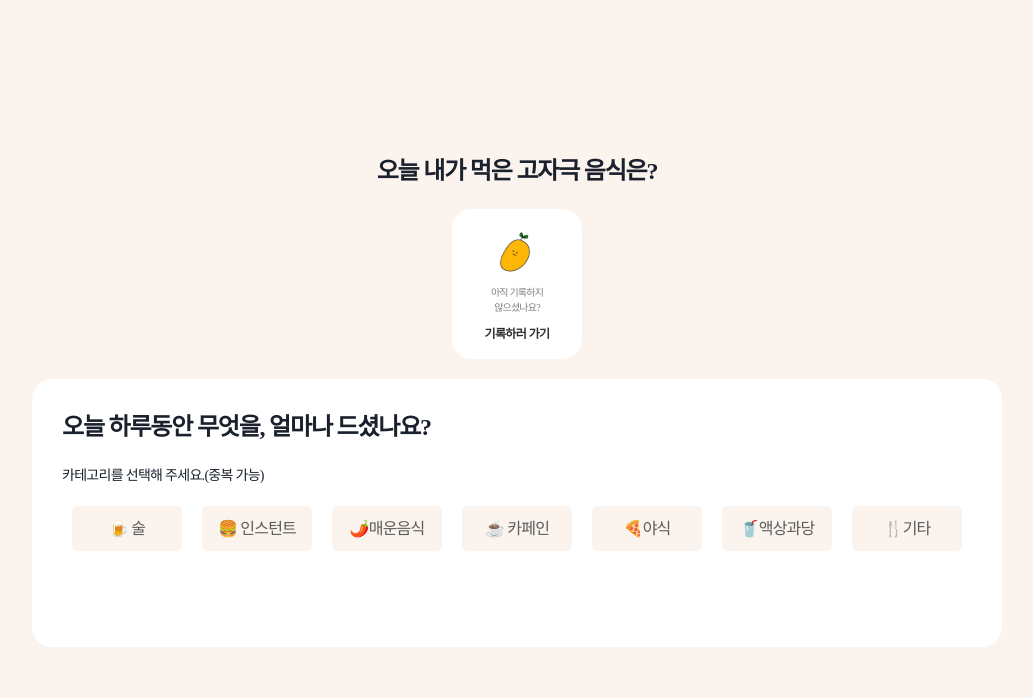
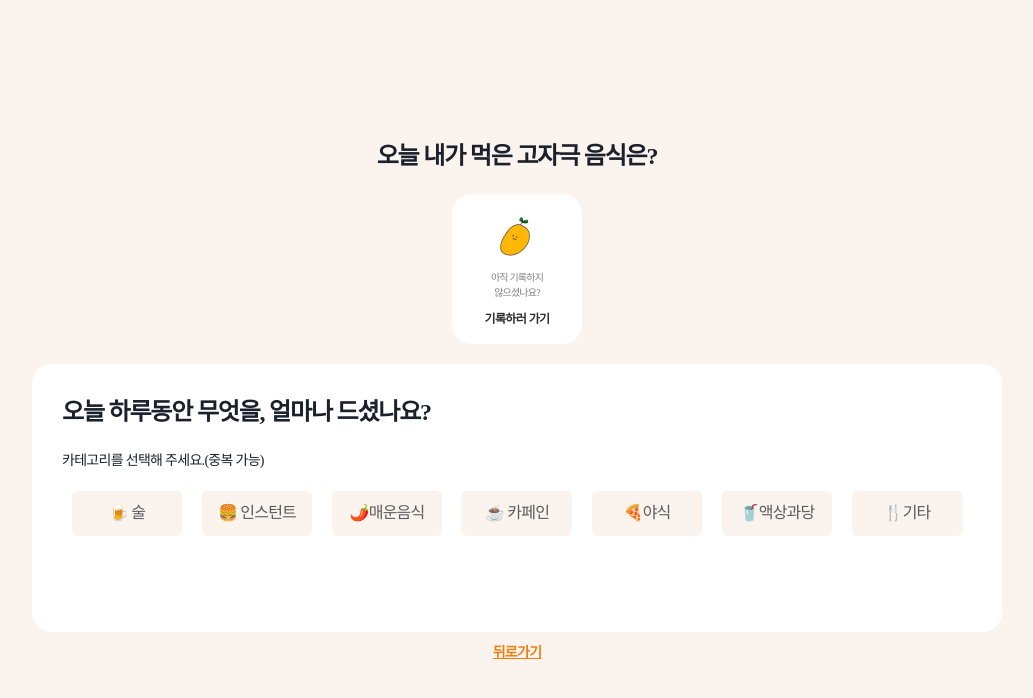
Before and after one commit to MangoSiruu/goToxicDiary, a React (Vite) app in the folder src/frontend/: page /todayEat in a window 1280 px wide. Shown: the top 698 px of the page, without its empty margins (123-1156 px from the left). Built offline with nearby package versions, Linux system fonts and the light colour scheme; a web font is replaced by a local one.

Commit message:
[feat] #40 - todayEat page 뒤로가기 버튼 추가

```diff
--- a/src/frontend/src/components/features/TodayFood/Form/index.jsx
+++ b/src/frontend/src/components/features/TodayFood/Form/index.jsx
@@ -103,6 +103,7 @@ const Wrapper = styled.div`
   gap: 20px;
   background-color: #fff;
   border-radius: 20px;
+  margin-bottom: 10px;
 `;
 
 const ButtonWrapper = styled.div`
--- a/src/frontend/src/pages/TodayEat/index.jsx
+++ b/src/frontend/src/pages/TodayEat/index.jsx
@@ -1,15 +1,18 @@
 import styled from 'styled-components';
 import { useEffect, useState } from 'react';
+import { useNavigate } from 'react-router-dom';
 import { Wrapper } from '../../components/common/layouts/Wrapper/Orange';
 import { TodayEatForm } from '../../components/features/TodayFood/Form';
 import { CardList } from '../../components/features/TodayFood/CardList';
 import useTodayFoods from '../../hooks/useTodayEatFoods';
 import { breakpoints } from '../../styles/variants';
 import RetryErrorBoundary from '../../components/common/RetryErrorBoundary';
+import { UnderlinedButton } from '../../components/common/Button/UnderlinedButton';
 
 export default function TodayEatPage() {
   const [toxicFoods, setToxicFoods] = useState([]);
   const todayFoods = useTodayFoods();
+  const nav = useNavigate();
 
   useEffect(() => {
     if (todayFoods) {
@@ -21,6 +24,10 @@ export default function TodayEatPage() {
     setToxicFoods(newToxicFoods);
   };
 
+  const moveToBack = () => {
+    nav(-1);
+  };
+
   return (
     <Wrapper>
       <Title>오늘 내가 먹은 고자극 음식은?</Title>
@@ -28,6 +35,7 @@ export default function TodayEatPage() {
       <RetryErrorBoundary>
         <TodayEatForm todayFoods={todayFoods} onFoodsUpdate={handleFoodsUpdate} />
       </RetryErrorBoundary>
+      <UnderlinedButton onClick={moveToBack}>뒤로가기</UnderlinedButton>
     </Wrapper>
   );
 }
```
